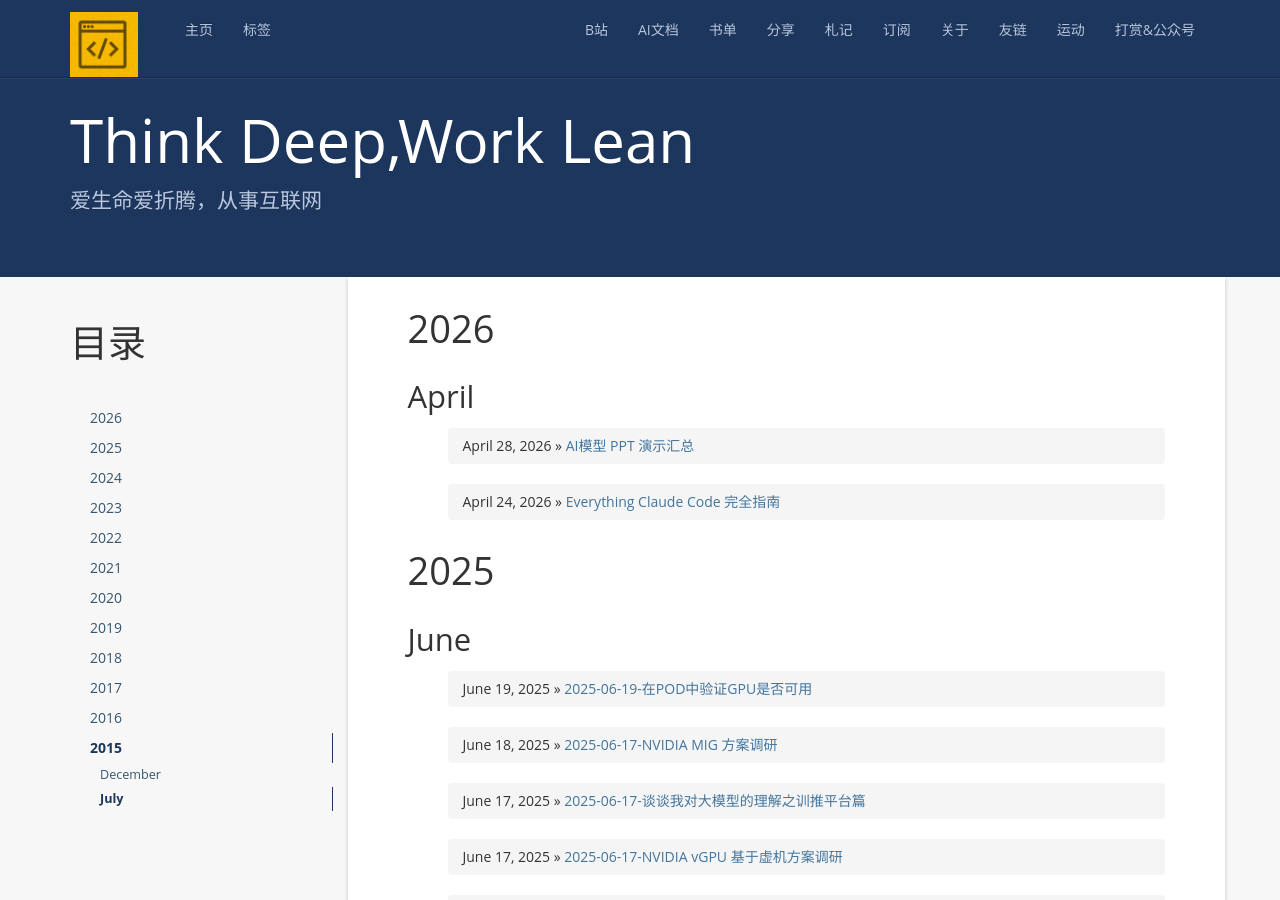
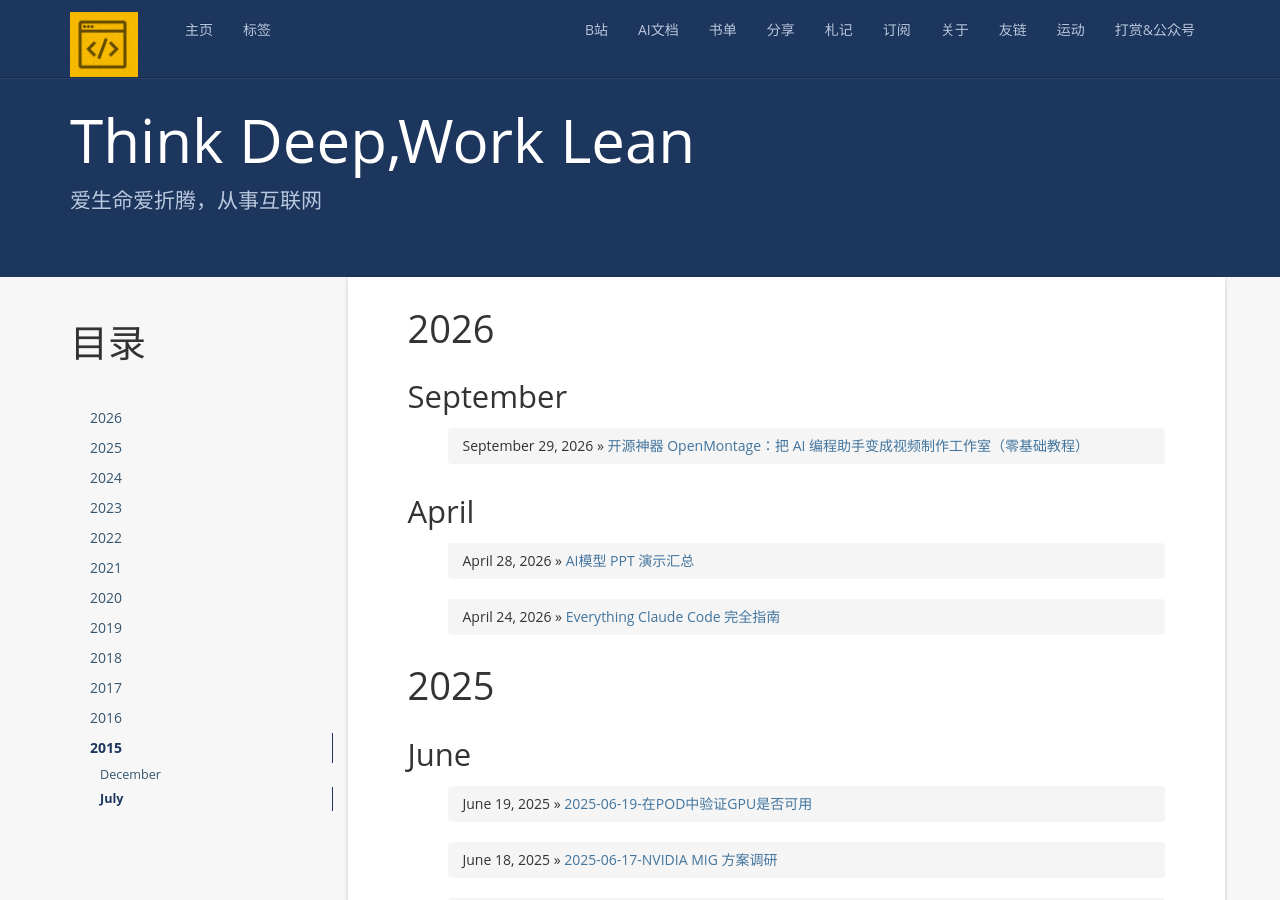
Before and after one commit to zackzhangkai/zackzhangkai.github.io, a Jekyll site: the page built from index.html, in a window 1280 px wide and 900 px high. Built offline with Jekyll 4.4.1, drawn with Linux system fonts in a browser that asks for light colours; nearby versions of some CDN libraries; a script that is not in the unit is left out; the list of posts is cut into pages by our own code; comment, search, counter and statistics services are not loaded; some of the changed lines change nothing that is shown.

Commit message:
Add OpenMontage zero-to-video tutorial + AI文档 tag entry

````diff
--- /dev/null
+++ b/_posts/2026-09-29-openmontage.md
@@ -0,0 +1,189 @@
+---
+layout: post
+title: 开源神器 OpenMontage：把 AI 编程助手变成视频制作工作室（零基础教程）
+tags: AI文档
+---
+
+> 首个开源的智能体视频制作系统 | 12 条生产管线 | 100+ 工具 | 零 API Key 也能出片
+
+大家好，我是Zack。
+
+今天聊聊我最近实测的一个开源项目—— **OpenMontage**。
+
+一句话介绍：**它能把你的 AI 编程助手（Claude Code、Cursor 这些）变成一整个视频制作工作室**。你用大白话说"帮我做个 60 秒的讲解视频"，它就自动完成调研、写脚本、配旁白、找素材、剪辑、渲染，最后给你一条成片。
+
+这个项目 3 月份上线，拿过 GitHub Trending 当日第一，现在已经有 449 次提交、12 条制作流水线、100+ 工具。最关键的是——**不花一分钱也能出片**，我从克隆到出片全程实测，下面把完整过程掰开讲给你。
+
+![GitHub 仓库首页](/images/2026-09-29-openmontage/github_repo.png)
+
+## 一、它能干什么？
+
+先看几个官方数据：
+
+- **12 条制作流水线**：动画讲解、口播、屏幕演示、电影感预告片、纪录片蒙太奇、播客转视频、本地化配音……
+- **100+ 生产工具**：视频生成、图像、TTS、音乐、字幕、超分辨率
+- **60+ 供应商接入**：OpenAI、Google、ElevenLabs、Suno、可灵、火山方舟……统一在一套评分系统后面调度
+
+官方 showcase 里有几条片子挺能打的：
+
+| 作品 | 做法 | 成本 |
+|---|---|---|
+| 《来自明天的信号》 | 电影级科幻预告片，Veo 生成动态片段 + 配乐 | 约 $3 |
+| 《最后的香蕉》 | 60 秒皮克斯风动画短片，6 个 Kling 片段 + 旁白 + 词级字幕 | **$1.33** |
+| 《虚空神经接口》 | 产品广告，仅用一个 OpenAI Key | **$0.69** |
+| 《糖果乐园的午后》 | 吉卜力风动画，12 张 FLUX 图 + 运镜 + 粒子特效 | **$0.15** |
+
+注意《糖果乐园》这条：完全没调用视频生成 API，就是 12 张 AI 图 + Remotion 动画引擎做运镜和特效，成本压到 1 块钱人民币以内。这是它跟"图生视频"工具的本质区别——**静态图也能剪出成片感**。
+
+当然，它最牛的一条路是：**从免费素材库和开放档案馆（Archive.org、NASA、Wikimedia）检索真实动态视频**，剪成时间线渲染成片。官方特意强调"这不是那种让几张静态图动起来就叫视频的把戏"。
+
+## 二、零基础准备：装三样东西
+
+OpenMontage 本体不是软件，是一套"剧本 + 工具箱"，真正干活的执行者是你的 AI 编程助手。所以你需要：
+
+**1. Python 3.10+**（macOS 装 Homebrew 后执行）
+
+```bash
+brew install python
+```
+
+**2. FFmpeg**（视频处理引擎，必装）
+
+```bash
+brew install ffmpeg
+```
+
+**3. Node.js 18+**（渲染引擎 Remotion 依赖它）
+
+```bash
+brew install node
+```
+
+**4. 一个 AI 编程助手**：Claude Code、Cursor、Copilot、Windsurf、Codex 都行。没有的话装个 Cursor（免费额度够用）。
+
+前三个如果嫌麻烦，直接装 Homebrew 后三连：`brew install python ffmpeg node`。
+
+Windows 用户：Python 从 python.org 下安装包，FFmpeg 从 ffmpeg.org 下，Node 从 nodejs.org 下，都是"下一步下一步"装完。
+
+## 三、三行命令，从零到出片
+
+环境就绪后，整个安装就三条命令：
+
+```bash
+git clone https://github.com/calesthio/OpenMontage.git
+cd OpenMontage
+make setup
+```
+
+我实测 `make setup` 全程自动：它自己创建 Python 虚拟环境、装 60+ 个依赖包、安装 Remotion 渲染器，最后自动生成 `.env` 配置文件。中途不需要任何操作。
+
+![安装过程](/images/2026-09-29-openmontage/terminal_setup.png)
+
+装完先别急，跑一条官方演示视频验证环境：
+
+```bash
+make demo
+```
+
+这条命令会渲染一个 25 秒的演示片。我实测几分钟出片，输出在 `projects/demos/renders/code-to-screen.mp4`——1920×1080、H.264 编码、3.8MB，任何播放器都能直接放。
+
+![渲染结果](/images/2026-09-29-openmontage/demo_3strip.png)
+
+上面这张三联图就是演示片里的画面：动态标题、数据对比卡片、进度条动画、KPI 网格——全是 Remotion 用 React 代码"画"出来的，注意这全程**没花一分钱、没配任何 API Key**。
+
+## 四、真正开始做你的视频
+
+`make demo` 只是验证。真正的用法是：**用 AI 编程助手打开这个项目文件夹，直接说人话**。
+
+比如在 Cursor / Claude Code 里输入：
+
+```text
+制作一个 60 秒的动画解说视频，讲解神经网络是如何学习的
+```
+
+然后就是见证流程的时刻。智能体不会闷头就做，它走的是一套完整的"制片厂流水线"：
+
+**调研 → 提案 → 剧本 → 场景规划 → 素材生成 → 剪辑 → 合成**
+
+每一步都有检查点，关键节点（提案、剧本、场景、素材、发布）会**暂停等你批准**——不满意就打回重做，批准了才进下一阶段。像不像一个真剧组？你是甲方，智能体是整个制作团队。
+
+几个实用提示词，按需求选：
+
+**零 Key 白嫖款（Piper 离线配音 + 免费素材库）：**
+
+```text
+制作一个 45 秒的动画解说视频，解释为什么天空是蓝色的
+```
+
+**真实素材纪录片（全程免费）：**
+
+```text
+制作一部 75 秒的纪录片蒙太奇，展现雨中的城市生活。
+只使用真实素材，无旁白，需要一种挽歌般的基调。
+```
+
+**配了 API Key 的进阶款（$0.15 起）：**
+
+```text
+制作一部 30 秒吉卜力风格的动画视频：
+黄金时刻，云端的魔法漂浮图书馆
+```
+
+**参考视频起手（最推荐的起手式）：**
+
+```text
+这是一个我喜欢的 YouTube Short。
+给我做个类似的，但主题是量子计算。
+```
+
+最后这个"参考视频"模式很有意思：它会分析那条视频的文案结构、节奏、场景切换、关键帧，然后给你 2-3 个差异化创意方案 + 每个方案的成本估算，你选一个再开工。比对着空白提示词瞎想快多了。
+
+## 五、钱的事，说清楚
+
+这是我觉得 OpenMontage 设计最聪明的地方：**预算是内建的，不是事后算的**。
+
+零 Key 能用的东西：
+
+| 能力 | 免费方案 |
+|---|---|
+| 旁白配音 | Piper TTS（离线，不要钱） |
+| 真实素材 | Archive.org + NASA + Wikimedia |
+| 图像素材 | Pexels + Unsplash + Pixabay（免费 Key） |
+| 渲染合成 | Remotion / FFmpeg（本地） |
+| 字幕 | 内置，词级时间轴 |
+
+想升级画质再配 Key，每个都是可选的：`FAL_KEY`（FLUX 图像 + 可灵视频）、`OPENAI_API_KEY`（TTS + 图像）、`SUNO_API_KEY`（音乐）。配几个用几个。
+
+花钱有硬性护栏：单次动作超过 **$0.50** 要审批，单项目默认预算上限 **$10**，超了直接停。所有决策（为什么选这个供应商、花了多少）都有审计日志可查。**你永远不会一觉醒来收到天价账单。**
+
+另外它有 GPU 的话还能跑本地视频生成（`make install-gpu`），WAN 2.2、Hunyuan 这些开源模型，彻底零 API 成本。
+
+## 六、几个实战建议
+
+1. **先跑 `make demo`**。确认环境没问题再开始正式创作，省得中途排错。
+2. **第一天用零 Key 模式**。把流程跑通，感受审批节奏，再决定要不要充钱升级画质。
+3. **中文提示词直接说**。仓库自带 `README_zh-CN.md` 完整中文文档，智能体处理中文需求没问题。
+4. **善用审批门**。提案阶段多打回几次没关系，这时候改方向成本是零；素材生成完再改，钱就花了。
+5. **Backlot 看板值得一看**。`python -m backlot open` 能打开实时分镜板，整个制作过程可视化，还能完整回放。
+
+## 写在最后
+
+OpenMontage 的思路其实很"反直觉"：别人做 AI 视频都是卷模型，它偏偏**不做模型，做流水线**——把 100 多个现成工具编排成 12 条制片流水线，让 AI 编程助手当导演。
+
+这个定位跟 AI 编程工具的普及是同频的。当越来越多的人手里都有一个"会用终端的智能体"，那这个智能体除了写代码，还能不能顺手把宣传视频也做了？OpenMontage 的答案是：能，而且做得有模有样——有审批、有预算、有质检、有审计。
+
+对独立开发者来说，这意味着**产品宣传视频的制作成本，从"找外包四位数"降到"一条提示词 + 一杯咖啡钱"**。下一次产品发布，不妨让它先出个 30 秒预告片试试水。
+
+项目地址：github.com/calesthio/OpenMontage（有中文文档，AGPLv3 开源）
+
+---
+
+以上就是本次的全部分享。
+
+你打算用它做一条什么视频？实操中卡在哪一步？**欢迎留言讨论**，我看到都会回。
+
+觉得有用的话，转发给正在琢磨 AI 做视频的朋友。
+
+> 公众号：**Zack说AI**
+>
+> 大厂程序员，现独立开发者，分享 AI 技术与过程。
--- a/tag/AI文档/index.html
+++ b/tag/AI文档/index.html
@@ -18,6 +18,7 @@ header: AI文档
             <li><a href="#guizang-ppt-skill">guizang-ppt-skill</a></li>
             <li><a href="#hermes-7days">Hermes 7 Days</a></li>
             <li><a href="#paperclip-ai">Paperclip AI</a></li>
+            <li><a href="#openmontage">OpenMontage</a></li>
            </ul>
         </div>
       </div>
@@ -92,6 +93,13 @@ header: AI文档
             <p><small>2026-05-09 | 开源 AI Agent 编排平台 | 63.7k+ Stars</small></p>
 
             <hr>
+             <h2 id="openmontage">OpenMontage 零基础教程</h2>
+             <ul>
+               <li><a href="https://zackzhangkai.github.io/2026/09/29/openmontage/" target="_blank">OpenMontage：把 AI 编程助手变成视频制作工作室 →</a></li>
+             </ul>
+             <p><small>2026-09-29 | 首个开源智能体视频制作系统 | 12条管线 | 零API Key出片（实测）</small></p>
+
+             <hr>
              <p><em>使用 project-researcher skill 自动生成</em></p>
 
           </div>
````
Also changed, not shown: images/2026-09-29-openmontage/cover-final.jpg (added), images/2026-09-29-openmontage/demo_3strip.png (added), images/2026-09-29-openmontage/github_repo.png (added), images/2026-09-29-openmontage/terminal_setup.png (added).
